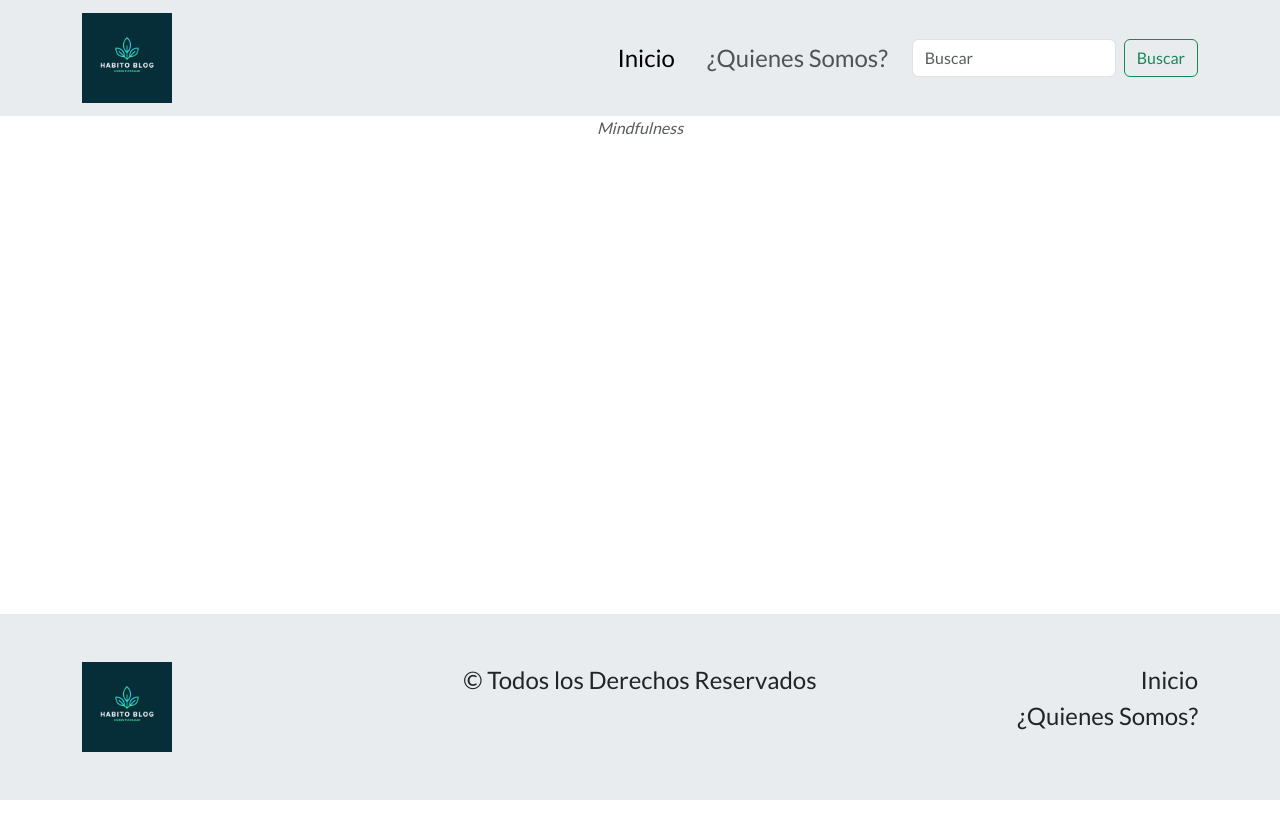
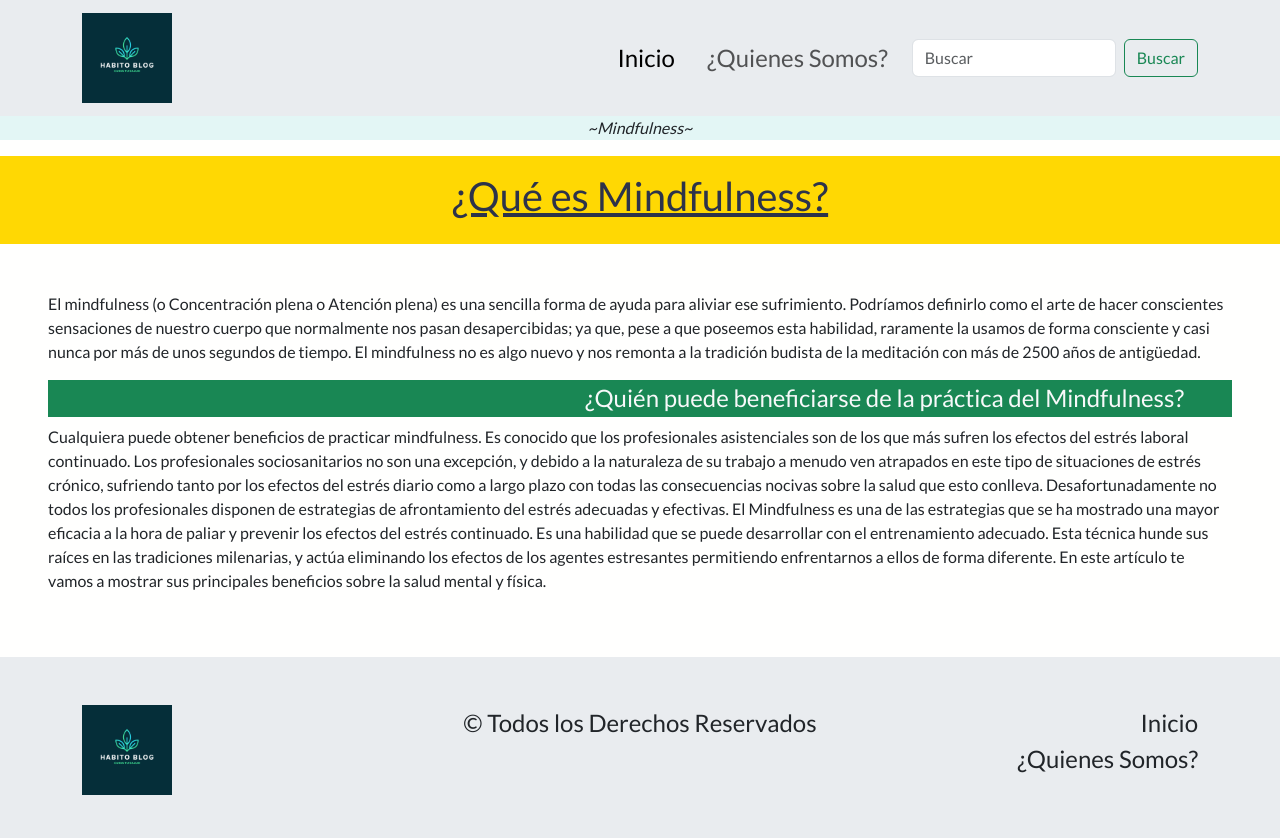
Before and after one commit to Fedreric/Habitos-Saludables-39i, a plain HTML site: page pages/mindfulness.html in a window 1280 px wide. Before the commit the page ends 800 px from the top, so only its background shows below. Drawn offline with nearby package versions, Linux system fonts and the light colour scheme.

Commit message:
Se agrego contenido (texto) al articulo

```diff
--- a/css/style.css
+++ b/css/style.css
@@ -13,5 +13,13 @@ body{
 
 main{
     flex-grow: 1;
+   background-color:#fffffe ;
 
 }
+.encabezado{
+    background-color: #e3f6f5;
+}
+.titulo-art{
+    background-color:#ffd803;
+    color: #2d334a;
+}
--- a/pages/mindfulness.html
+++ b/pages/mindfulness.html
@@ -52,15 +52,33 @@
       </nav>
     </header>
     <main>
-        <section>
-            <p class="text-center fst-italic opacity-75">Mindfulness</p>
+        <section class="encabezado">
+            <p class="text-center fst-italic ">~Mindfulness~</p>
         </section>
-        <section class="encabezado-art text-center fw-semibold">
-            <h1>
+        <section class="titulo-art text-center fw-semibold  p-3">
+            <h1 class="text-decoration-underline">
+               ¿Qué es Mindfulness?
+            </h1>
+        </section>
+        <article class="p-5">
+             <p>El mindfulness (o Concentración plena o Atención plena)
+                es una sencilla forma de ayuda para aliviar ese sufrimiento.
+                 Podríamos definirlo como el arte de hacer conscientes sensaciones
+                  de nuestro cuerpo que normalmente nos pasan desapercibidas; ya que,
+                   pese a que poseemos esta habilidad, raramente la usamos de forma consciente y
+                    casi nunca por más de unos segundos de tiempo.
+                 El mindfulness no es algo nuevo y nos remonta a la tradición budista de la meditación
+                  con más de 2500 años de antigüedad.</p>
 
-            </h1>
+                  <h4 class="bg-success p-1 text-end text-light px-5">
+                    ¿Quién puede beneficiarse de la práctica del Mindfulness?
+                  </h4>
+                  <p>Cualquiera puede obtener beneficios de practicar mindfulness. Es conocido que los profesionales asistenciales son de los que más sufren los efectos del estrés laboral continuado. Los profesionales sociosanitarios no son una excepción, y debido a la naturaleza de su trabajo a menudo ven atrapados en este tipo de situaciones de estrés crónico,  sufriendo tanto por los efectos del estrés diario como a largo plazo con todas las consecuencias nocivas sobre la salud que esto conlleva.
 
-        </section>
+                    Desafortunadamente no todos los profesionales disponen de estrategias de afrontamiento del estrés adecuadas y efectivas. El Mindfulness es una de las estrategias que se ha mostrado una mayor eficacia a la hora de paliar y prevenir los efectos del estrés continuado.  Es una habilidad que se puede desarrollar con el entrenamiento adecuado.  Esta técnica hunde sus raíces en las tradiciones milenarias, y actúa eliminando los efectos de los agentes estresantes permitiendo enfrentarnos a ellos de forma diferente.
+
+                    En este artículo te vamos a mostrar sus principales beneficios sobre la salud mental y física.</p>
+        </article>
     </main>
     <footer class="py-5 bg-body-secondary">
         <section class="container">
```
